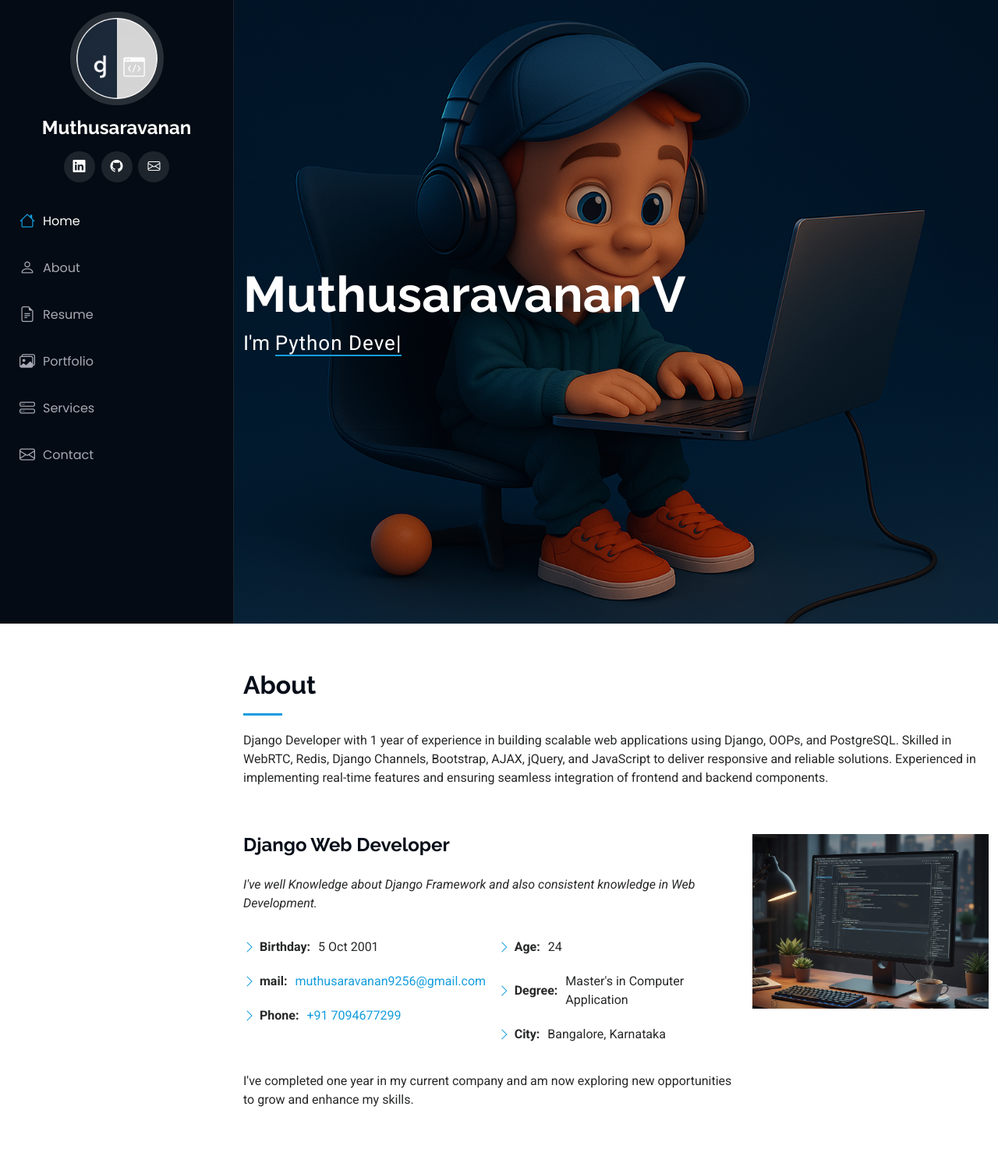
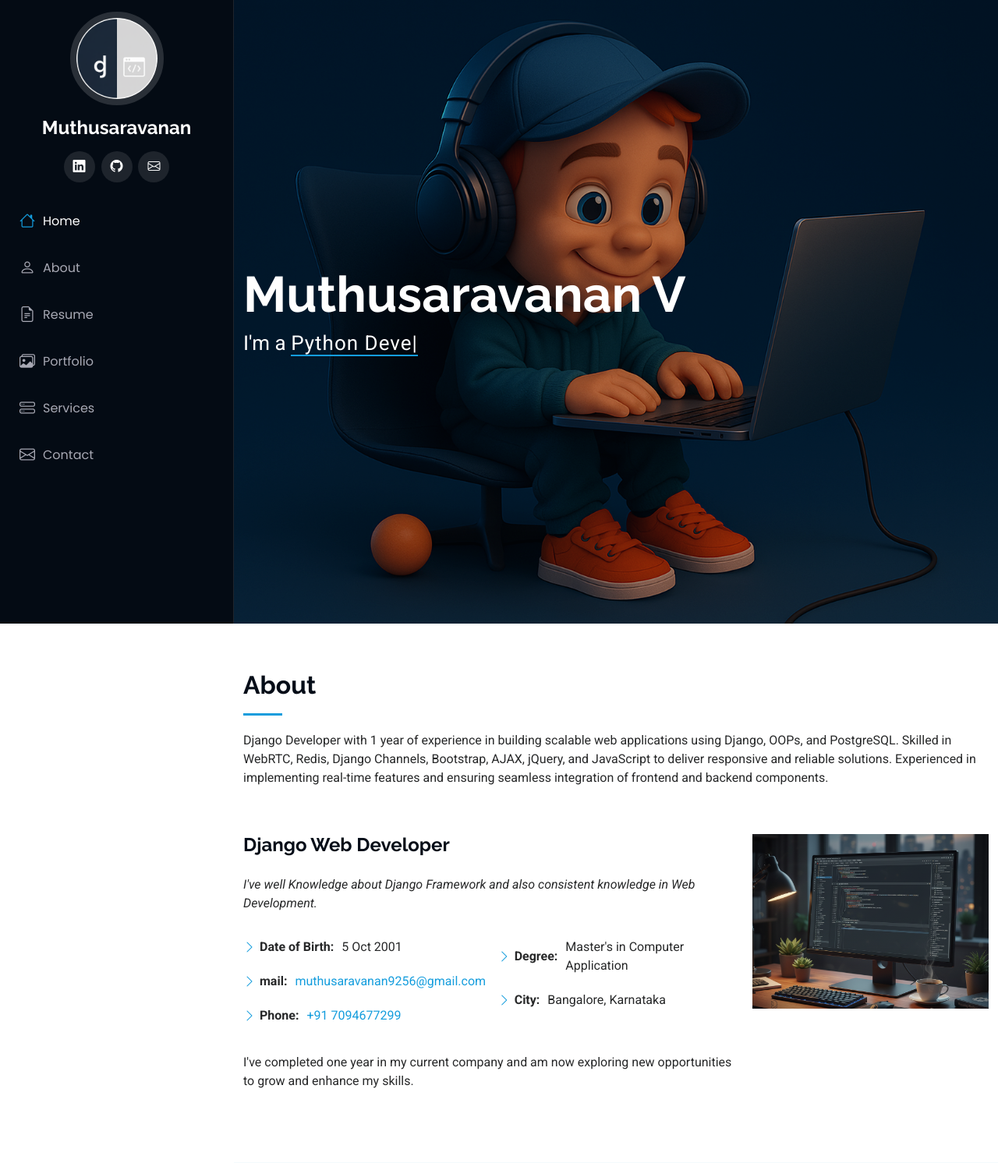
Before and after one commit to Muthusaravanan88/Portfolio, a Django app: page / in a window 1280 px wide. Shown: the top 1492 px of the page at 78% size. Run offline with Django 5.2, Linux system fonts and the light colour scheme; some libraries are stand-ins or nearby versions.

Commit message:
home changes

```diff
--- a/templates/home.html
+++ b/templates/home.html
@@ -117,7 +117,7 @@
 
       <div class="container" data-aos="fade-up" data-aos-delay="100">
         <h2>Muthusaravanan V</h2>
-        <p>I'm <span class="typed" data-typed-items=" Python Developer"></span><span class="typed-cursor typed-cursor--blink" aria-hidden="true"></span><span class="typed-cursor typed-cursor--blink" aria-hidden="true"></span></p>
+        <p>I'm a <span class="typed" data-typed-items=" Python Developer"></span><span class="typed-cursor typed-cursor--blink" aria-hidden="true"></span><span class="typed-cursor typed-cursor--blink" aria-hidden="true"></span></p>
       </div>
 
     </section><!-- /Hero Section -->
@@ -146,7 +146,7 @@
             <div class="row">
               <div class="col-lg-6">
                 <ul>
-                  <li><i class="bi bi-chevron-right"></i> <strong>Birthday:</strong> <span>5 Oct 2001</span></li>
+                  <li><i class="bi bi-chevron-right"></i> <strong>Date of Birth:</strong> <span>5 Oct 2001</span></li>
                   <li><i class="bi bi-chevron-right"></i> <strong>mail:</strong> <span><a href="mailto:muthusaravanan9256@gmail.com" target="_blank" rel="noopener noreferrer">muthusaravanan9256@gmail.com</a></span></li>
                   <li><i class="bi bi-chevron-right"></i> <strong>Phone:</strong> <span><a href="tel:917094677299">+91 7094677299</a></span></li>
 
@@ -154,7 +154,7 @@
               </div>
               <div class="col-lg-6">
                 <ul>
-                  <li><i class="bi bi-chevron-right"></i> <strong>Age:</strong> <span>24</span></li>
+                  {% comment %} <li><i class="bi bi-chevron-right"></i> <strong>Age:</strong> <span>24</span></li> {% endcomment %}
                   <li><i class="bi bi-chevron-right"></i> <strong>Degree:</strong> <span>Master's in Computer Application </span></li>
                   <li><i class="bi bi-chevron-right"></i> <strong>City:</strong> <span>Bangalore, Karnataka</span></li>
                   <!-- <li><i class="bi bi-chevron-right"></i> <strong>Email:</strong> <span>muthusaravanan9256@gmail.com</span></li> -->
```
